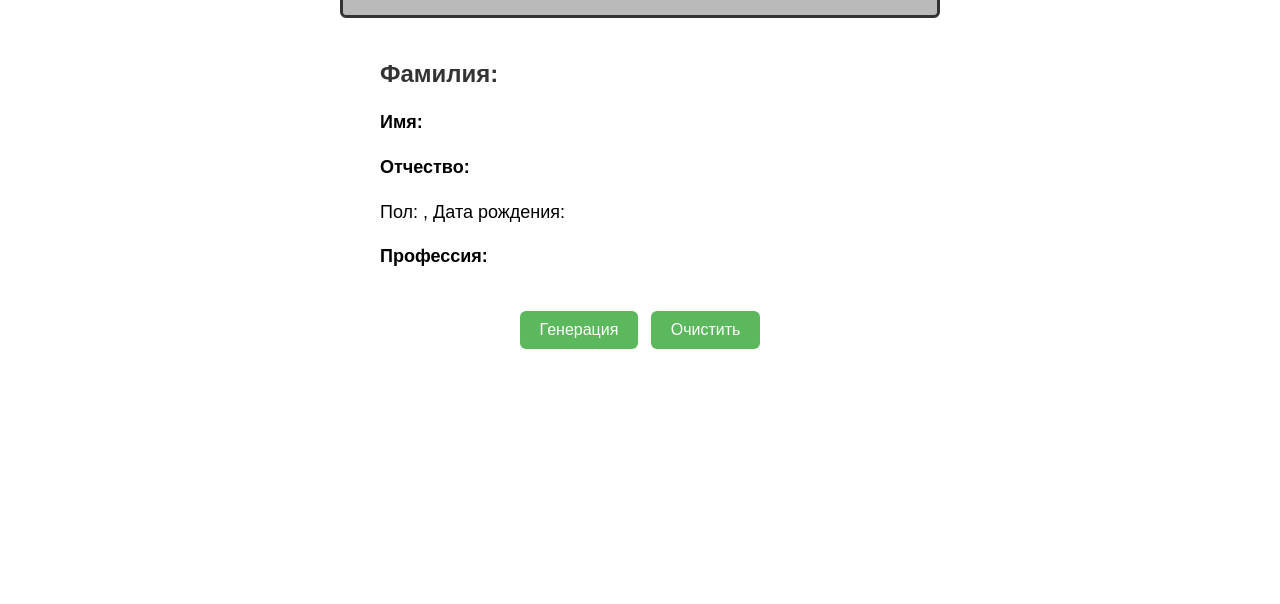
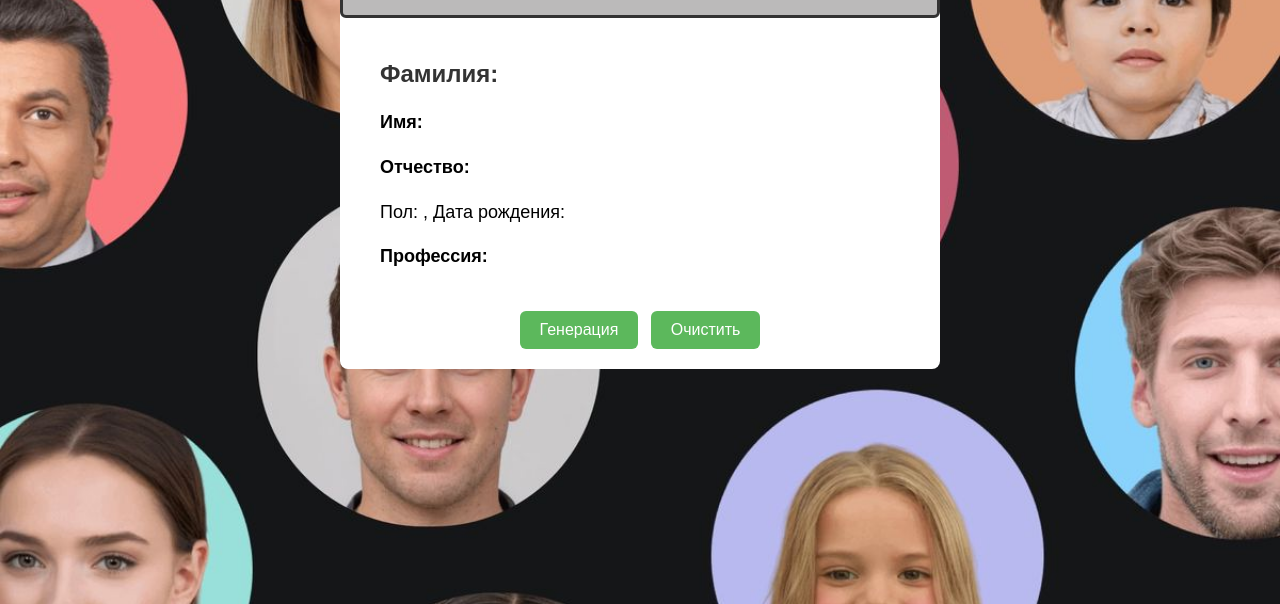
Before and after one commit to rustemchaganov/random_user_generator, a plain HTML site: page index.html in a window 1280 px wide. Shown: the part 196-800 px from the top of the page. Drawn offline with Linux system fonts and the light colour scheme; the site is published under a folder, as on GitHub Pages, so addresses that start at the root find nothing.

Commit message:
Update style.css

```diff
--- a/style.css
+++ b/style.css
@@ -1,6 +1,6 @@
 body {
     font-family: 'Arial', sans-serif;
-    background-image: url(/images/face-gen.jpg);
+    background-image: url(images/face-gen.jpg);
     background-size: cover;
     margin: 100px;
     text-align: center;
```
